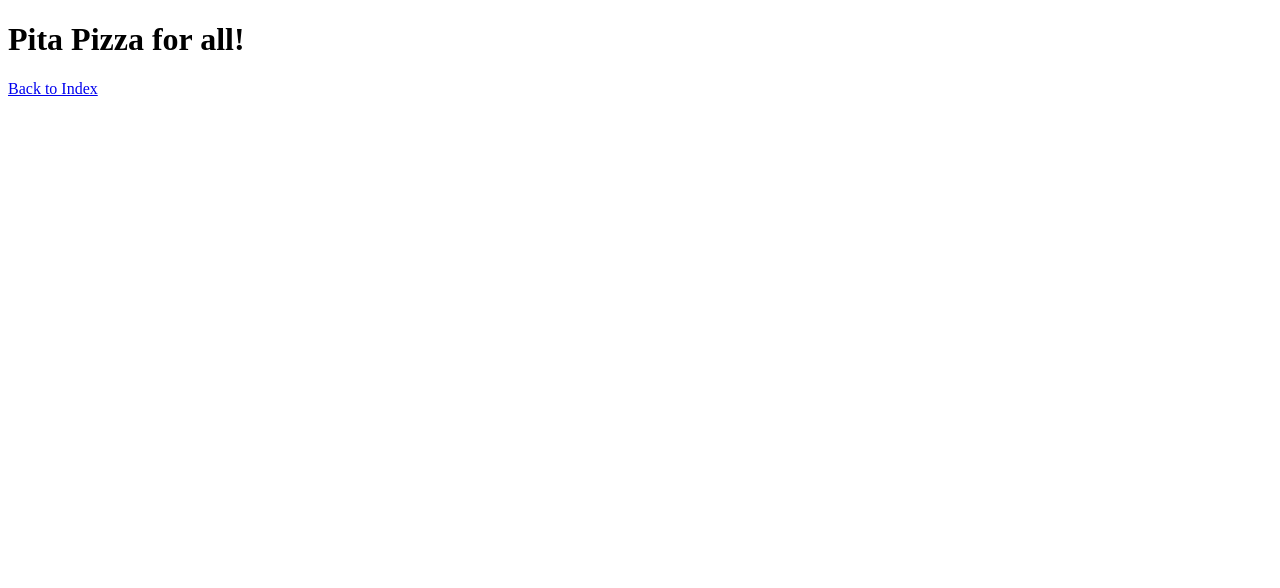
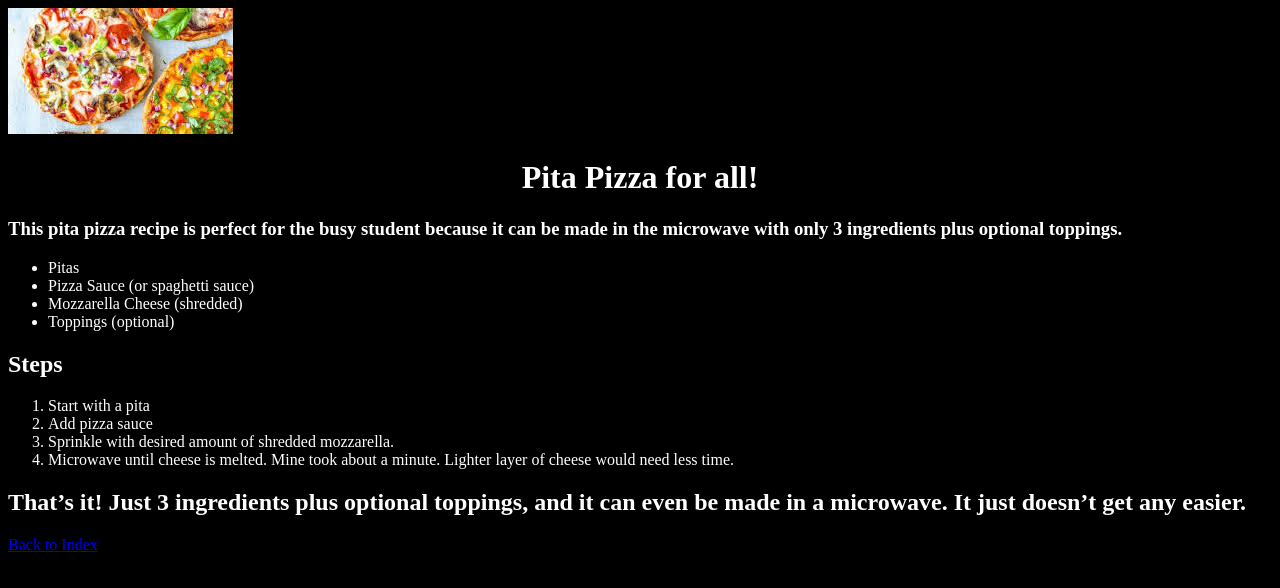
Before and after one commit to Jeff151/odin-recipes, a plain HTML site: page pita-pizza.html in a window 1280 px wide. Drawn offline with Linux system fonts and the light colour scheme.

Commit message:
macncheese.html

```diff
--- a/pita-pizza.html
+++ b/pita-pizza.html
@@ -1,25 +1,42 @@
 <!DOCTYPE html>
 <html lang="en">
-<h1>Pita Pizza for all!</h1>
-<a href="index.html">Back to Index</a>
+  <head>
+    <meta charset="UTF-8">
+    <meta name="viewport" content="width=device-width, initial-scale=1.0">
+    <meta http-equiv="X-UA-Compatible" content="ie=edge">
+    <title>Pita-pizza</title>
+    <link rel="stylesheet" href="style.css">
+    <heading ><img src="pita-pizza.jpeg">
+    </head>
+  <h1>Pita Pizza for all!</h1>
+  <h3>This pita pizza recipe is perfect for
+      the busy student because it can be
+      made in the microwave with only 3 ingredients
+      plus optional toppings.</h3>
+    <body>
+      <ul><li>Pitas</li>
+        <li>Pizza Sauce (or spaghetti sauce)</li>
+        <li>Mozzarella Cheese (shredded)</li>
+        <li>Toppings (optional)</li>
+    </ul>
+        <h2>Steps</h2>
+        <ol>
+            <li>Start with a pita</li>
+            <li>Add pizza sauce</li>
+            <li>Sprinkle with desired amount of shredded mozzarella.</li>
+            <li>Microwave until cheese is melted. Mine took about a minute. Lighter layer of cheese would need less time.</li>
+            </ol>
 
 
 
 
+    <h2>That’s it!  Just 3 ingredients plus
+     optional toppings, and it can even be made
+     in a microwave.  It just doesn’t get any
+     easier.</h2>
 
 
-
-
-
-
-
-
-
-
-
-
-
-
-
-
+    <a href="index.html">Back to Index</a>
+	<script src="index.js"></script>
+  </body>
 </html>
--- /dev/null
+++ b/style.css
@@ -0,0 +1,18 @@
+.food-pics{
+margin: 75px 75px;
+}
+body{
+    background-color: #000000;
+    color: #ffffff
+}
+header{
+    text-align: center;
+
+}
+h1{
+    text-align: center;
+}
+img{
+    border-image-width: auto;
+    padding: 0%;
+}
```
Also changed, not shown: index.html (+25 -17 lines), macncheese.html (added), pita-pizza.jpeg (added), ramen.html (added).
